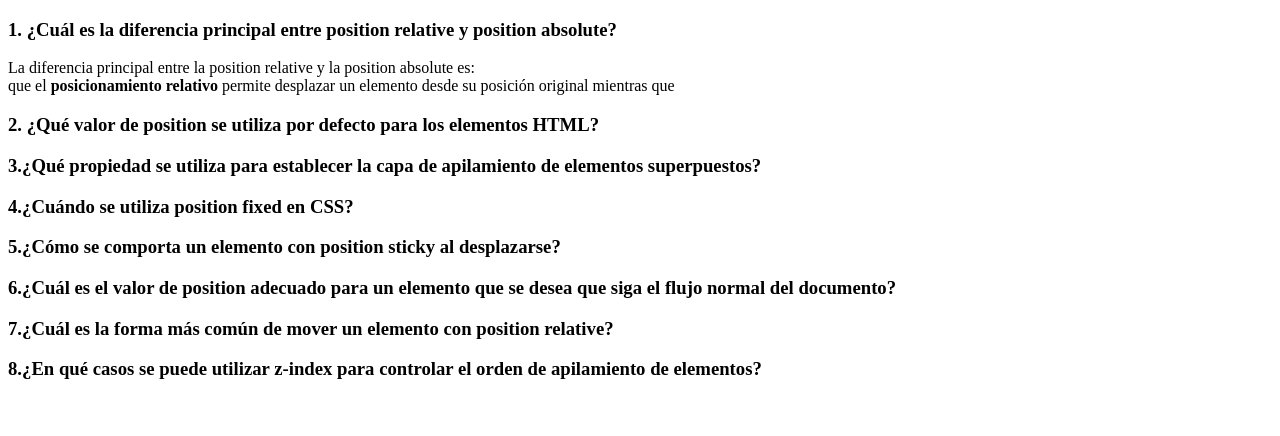
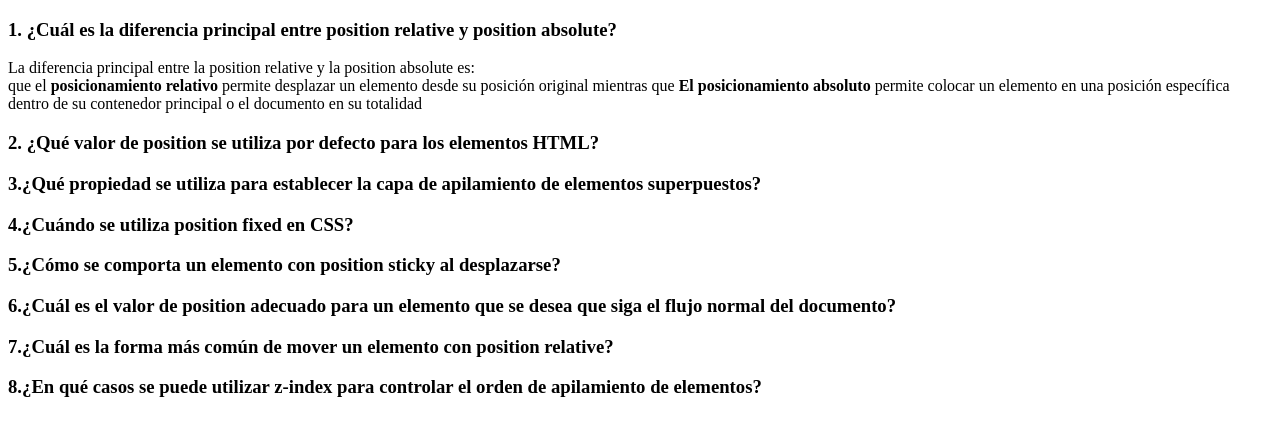
Before and after one commit to UlisesCiancio/Posicionamiento_basico, a plain HTML site: page ejemplos/respuestas.html in a window 1280 px wide. Drawn offline with Linux system fonts and the light colour scheme.

Commit message:
empece con las preguntas

```diff
--- a/ejemplos/respuestas.html
+++ b/ejemplos/respuestas.html
@@ -1,20 +1,27 @@
 <!DOCTYPE html>
 <html lang="en">
+
 <head>
     <meta charset="UTF-8">
     <meta http-equiv="X-UA-Compatible" content="IE=edge">
     <meta name="viewport" content="width=device-width, initial-scale=1.0">
     <title>respuestas</title>
 </head>
+
 <body>
     <h3>1. ¿Cuál es la diferencia principal entre position relative y position absolute?</h3>
-    <p>La diferencia principal entre la position relative y la position absolute es: <br> que el <strong>posicionamiento relativo</strong> permite desplazar un elemento desde su posición original mientras que </p>
+    <p>La diferencia principal entre la position relative y la position absolute es: <br> que el <strong>posicionamiento
+            relativo</strong> permite desplazar un elemento desde su posición original mientras que <strong>El
+            posicionamiento absoluto</strong> permite colocar un elemento en una posición específica dentro de su
+        contenedor principal o el documento en su totalidad </p>
     <h3>2. ¿Qué valor de position se utiliza por defecto para los elementos HTML?</h3>
     <h3>3.¿Qué propiedad se utiliza para establecer la capa de apilamiento de elementos superpuestos?</h3>
     <h3>4.¿Cuándo se utiliza position fixed en CSS?</h3>
     <h3>5.¿Cómo se comporta un elemento con position sticky al desplazarse?</h3>
-    <h3>6.¿Cuál es el valor de position adecuado para un elemento que se desea que siga el flujo normal del documento?</h3>
+    <h3>6.¿Cuál es el valor de position adecuado para un elemento que se desea que siga el flujo normal del documento?
+    </h3>
     <h3>7.¿Cuál es la forma más común de mover un elemento con position relative?</h3>
     <h3>8.¿En qué casos se puede utilizar z-index para controlar el orden de apilamiento de elementos?</h3>
 </body>
+
 </html>
```
